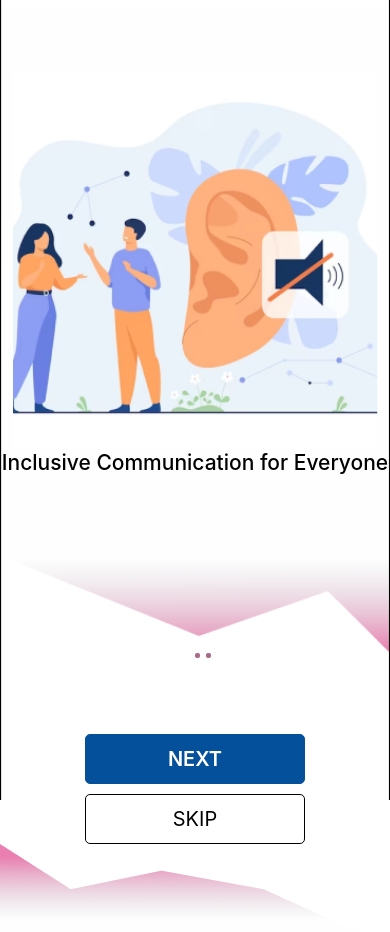
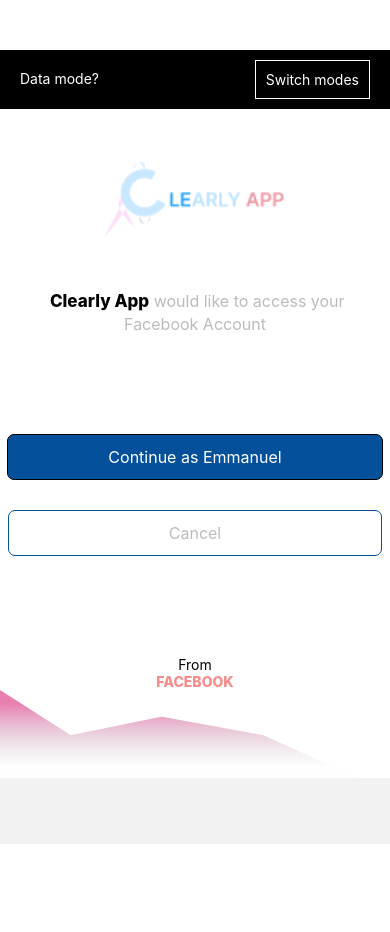
Before and after one commit to janeonuorah/ClearlyApp, a React Native app: screen /WithFacebook in a window 390 px wide. After the commit the page ends 844 px from the top, so only its background shows below. Built offline with nearby package versions, Linux system fonts and the light colour scheme.

Commit message:
added new screens

```diff
--- a/src/navigation/ScreenStack.js
+++ b/src/navigation/ScreenStack.js
@@ -22,8 +22,9 @@ import PersonalProfile from '../screens/PersonalProfile';
 import ResetPassword1 from '../screens/ResetPassword1';
 import ResetPassword2 from '../screens/ResetPassword2';
 import PasswordChanged from '../screens/PasswordChanged';
-import HomeScreen from '../screens/HomeScreen';
 import Settings from '../screens/Settings';
+import WithFacebook from '../screens/WithFacebook';
+import WithGoogle from '../screens/WithGoogle';
 
 const Stack = createStackNavigator();
 
@@ -79,6 +80,8 @@ const OnboardingStack = () => {
       <AuthStack.Screen name="PasswordRecoveryOTPScreen" component={OTPScreen} />
       <AuthStack.Screen name="PasswordChanged" component={PasswordChanged} />
       <AuthStack.Screen name="PersonalProfile" component={PersonalProfile} />
+      <AuthStack.Screen name="WithFacebook" component={WithFacebook} />
+      <AuthStack.Screen name="WithGoogle" component={WithGoogle} />
     </AuthStack.Navigator>
   );
 };
@@ -95,6 +98,8 @@ const NoOnboardingStack = () => {
       <Stack.Screen name="PasswordRecoveryOTPScreen" component={OTPScreen} />
       <Stack.Screen name="PasswordChanged" component={PasswordChanged} />
       <Stack.Screen name="PersonalProfile" component={PersonalProfile} />
+      <Stack.Screen name="WithFacebook" component={WithFacebook} />
+      <Stack.Screen name="WithGoogle" component={WithGoogle} />
     </Stack.Navigator>
   )
 }
@@ -120,6 +125,8 @@ const MainStack = () => {
       <Stack.Screen name="BasicSignLanguageScreen" component={BasicSignLanguage} />
       <Stack.Screen name="CommunityScreen" component={Community} />
       <Stack.Screen name="Settings" component={Settings} />
+      <Stack.Screen name="WithFacebook" component={WithFacebook} />
+      <Stack.Screen name="WithGoogle" component={WithGoogle} />
     </Stack.Navigator>
 
   );
--- a/src/screens/SignUp.js
+++ b/src/screens/SignUp.js
@@ -169,32 +169,38 @@ const SignUpScreen = () => {
                         gap: 5,
                     }}
                 >
-                    <View
+                    <TouchableOpacity
                         style={styles.continueContainers}>
                         <Image
                             resizeMode='contain'
                             source={require('../Images/gmail.png')}
                         />
                         <Text style={styles.continueTexts}> Continue with Email</Text>
-                    </View>
-                    <View
-                        style={styles.continueContainers}>
+                    </TouchableOpacity>
+
+                    <TouchableOpacity
+                        style={styles.continueContainers}
+                        onPress={() => navigation.navigate('WithFacebook')}
+                    >
                         <Image
                             resizeMode='contain'
                             source={require('../Images/facebook.png')}
                             style={{ marginLeft: 30 }}
                         />
                         <Text style={styles.continueTexts}> Continue with Facebook</Text>
-                    </View>
-                    <View
-                        style={styles.continueContainers}>
+                    </TouchableOpacity>
+
+                    <TouchableOpacity
+                        style={styles.continueContainers}
+                        onPress={() => navigation.navigate('WithGoogle')}
+                    >
                         <Image
                             resizeMode='contain'
                             source={require('../Images/google.png')}
                             style={{ marginLeft: 10 }}
                         />
                         <Text style={styles.continueTexts}> Continue with Google</Text>
-                    </View>
+                    </TouchableOpacity>
                 </View>
 
                 <View>
--- /dev/null
+++ b/src/screens/WithFacebook.js
@@ -0,0 +1,62 @@
+import React from 'react'
+import {
+    View,
+    Text,
+    Pressable,
+    SafeAreaView,
+    Image
+} from 'react-native'
+
+const WithFacebook = ({ navigation }) => {
+    return (
+        <SafeAreaView style={{ backgroundColor: 'white' }}>
+            <View style={{ paddingTop: 50 }}>
+                <View style={{ flexDirection: 'row', paddingTop: 10, backgroundColor: 'black', color: 'white', justifyContent: 'space-between', paddingLeft: 20, paddingRight: 20, paddingBottom: 10 }}>
+                    <Text style={{ color: 'white', marginTop: 10 }}>Data mode?</Text>
+                    <Pressable>
+                        <Text
+                            style={{ color: 'white', borderColor: 'white', padding: 10, borderWidth: 1 }}>Switch modes</Text>
+                    </Pressable>
+                </View>
+            </View>
+
+            <View style={{ marginLeft: 'auto', marginRight: 'auto' }}>
+                <Image
+                    resizeMode='contain'
+                    source={require('../Images/logo.png')}
+                    style={{ height: 180, width: 180, }} />
+
+
+
+            </View>
+
+            <View style={{ marginLeft: 'auto', marginRight: 'auto', marginBottom: 100 }}>
+                <Text style={{ width: 300, textAlign: 'center', fontSize: 16, color: '#bcbcbc' }}> <Text style={{ fontWeight: 800, fontSize: 17, lineHeight: 25, color: 'black' }}>Clearly App</Text> would like to access your Facebook Account</Text>
+            </View>
+
+            <View style={{}}>
+                <Pressable style={{ marginBottom: 30 }}>
+                    <Text style={{ color: 'white', borderRadius: 7, borderWidth: 1, backgroundColor: '#05509b', paddingTop: 12, paddingBottom: 12, paddingLeft: 100, paddingRight: 100, fontSize: 16, marginLeft: 'auto', marginRight: 'auto' }}>Continue as Emmanuel</Text>
+                </Pressable>
+                <Pressable>
+                    <Text style={{ color: '#bcbcbc', borderRadius: 7, borderWidth: 1, borderColor: '#05509b', backgroundColor: 'white', paddingTop: 12, paddingBottom: 12, paddingLeft: 160, paddingRight: 160, fontSize: 16, marginLeft: 'auto', marginRight: 'auto' }}>Cancel</Text>
+                </Pressable>
+
+            </View>
+
+            <View style={{ marginLeft: 'auto', marginRight: 'auto', marginTop: 100, alignItems: 'center' }}>
+                <Text >From</Text>
+                <Text style={{ color: '#fa8c8c', fontWeight: 800 }}>FACEBOOK</Text>
+            </View>
+
+            <View>
+                <Image
+                    resizeMode='contain'
+                    source={require('../Images/LowerBackground.png')}
+                    style={{}} />
+            </View>
+        </SafeAreaView>
+    )
+}
+
+export default WithFacebook
--- /dev/null
+++ b/src/screens/WithGoogle.js
@@ -0,0 +1,48 @@
+import React from 'react'
+import {
+    View,
+    Image,
+    SafeAreaView,
+    Text,
+    Pressable
+} from 'react-native'
+import Icon from 'react-native-vector-icons/MaterialCommunityIcons';
+
+
+const WithGoogle = ({ navigation }) => {
+    return (
+        <SafeAreaView>
+            <View
+                style={{
+                    marginTop: 46,
+                    marginLeft: 20,
+                    flexDirection: 'row'
+                }}>
+                <Icon
+                    name="arrow-left"
+                    onPress={() => navigation.navigate('SignUp')}
+                    style={{
+                        fontSize: 25,
+                        color: "black",
+                    }} />
+                <Image
+                    resizeMode='contain'
+                    source={require('../Images/logo.png')}
+                    style={{ marginLeft: 30, height: 80 }}
+                />
+            </View>
+
+            <View>
+                <Text>Choose an account</Text>
+                <Text>to continue to Clearly App</Text>
+            </View>
+
+            <Pressable>
+
+            </Pressable>
+        </SafeAreaView>
+
+    )
+}
+
+export default WithGoogle
```
